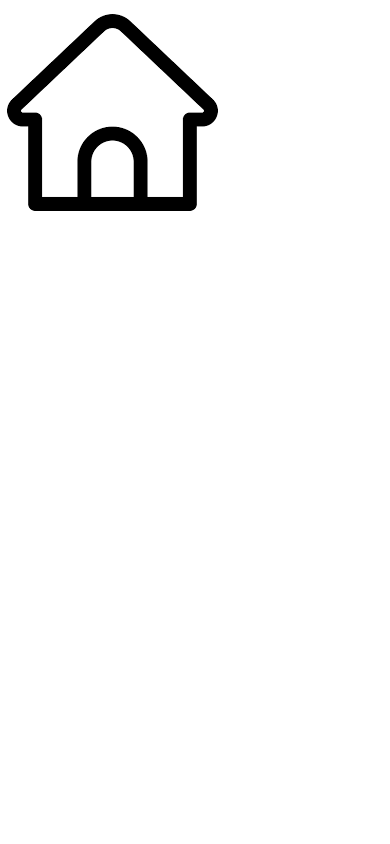
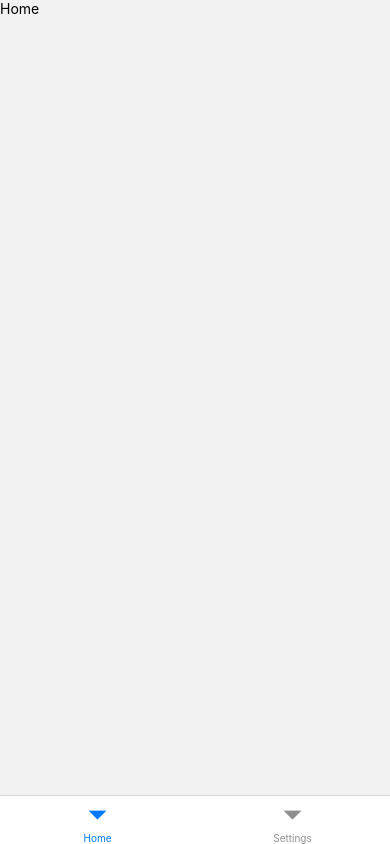
Before and after one commit to aionitel/justeatAI, a React Native app: screen / in a window 390 px wide. Built offline with nearby package versions, Linux system fonts and the light colour scheme.

Commit message:
using react native bottom tabs for navbar and locked to bottom of screen

```diff
--- a/App.tsx
+++ b/App.tsx
@@ -1,9 +1,10 @@
-import { StyleSheet, Text, View } from 'react-native';
+import { ScrollView, StyleSheet, Text, View } from 'react-native';
+import { NavigationContainer } from '@react-navigation/native';
 import NavBar from './components/NavBar';
 
 const App = () => {
   return (
-    <View>
+    <View style={{ flex: 1, justifyContent: 'flex-end'}}>
       <NavBar />
     </View>
   );
--- a/components/NavBar.tsx
+++ b/components/NavBar.tsx
@@ -1,5 +1,11 @@
 import React from 'react'
 import { ViewBase, View, Text, SafeAreaView, TouchableOpacity, Image, ImageSourcePropType } from 'react-native'
+import { NavigationContainer } from '@react-navigation/native';
+import { createBottomTabNavigator } from '@react-navigation/bottom-tabs';
+import Home from '../pages/Home';
+import Settings from '../pages/Settings';
+
+const Tab = createBottomTabNavigator();
 
 const NavData = [
   {
@@ -8,13 +14,24 @@ const NavData = [
   }
 ]
 
+const homeName = 'Home'
+const detailsName ='Details'
+const settingsName = 'Settings'
+
 const NavBar = () => {
   return (
-    <View>
-      {NavData.map(item => (
-        <Icon text={item.text} image={item.image} />
-      ))}
-    </View>
+    <SafeAreaView style={{ flex: 1 }}>
+      <NavigationContainer>
+        <Tab.Navigator
+          screenOptions={{
+            headerShown: false
+          }}
+        >
+          <Tab.Screen name={homeName} component={Home} />
+          <Tab.Screen name={settingsName} component={Settings} />
+        </Tab.Navigator>
+      </NavigationContainer>
+    </SafeAreaView>
   )
 }
 
--- a/package.json
+++ b/package.json
@@ -8,11 +8,15 @@
     "eject": "expo eject"
   },
   "dependencies": {
+    "@react-navigation/bottom-tabs": "^6.2.0",
+    "@react-navigation/native": "^6.0.8",
     "expo": "~44.0.0",
     "expo-status-bar": "~1.2.0",
     "react": "17.0.1",
     "react-dom": "17.0.1",
     "react-native": "0.64.3",
+    "react-native-safe-area-context": "3.3.2",
+    "react-native-screens": "~3.10.1",
     "react-native-web": "0.17.1"
   },
   "devDependencies": {
--- a/pages/Home.tsx
+++ b/pages/Home.tsx
@@ -0,0 +1,12 @@
+import React from 'react'
+import { ViewBase, View, Text } from 'react-native'
+
+const Home = () => {
+  return (
+    <View>
+      <Text>Home</Text>
+    </View>
+  )
+}
+
+export default Home
--- /dev/null
+++ b/pages/Settings.tsx
@@ -0,0 +1,11 @@
+import React from 'react'
+import { ViewBase, View } from 'react-native'
+const Settings = () => {
+  return (
+    <View>
+
+    </View>
+  )
+}
+
+export default Settings
```
Also changed, not shown: 1 other file (tests, documents, lock files or other folders).
